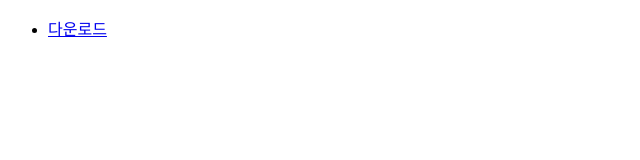
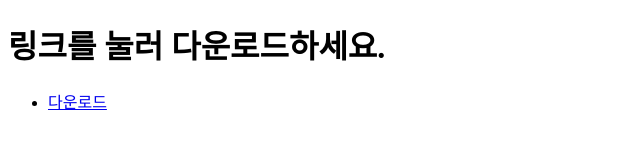
Before and after one commit to supajateam/crm-test, a plain HTML site: page index.html in a window 1280 px wide. Shown: the whole page, without its empty margins (0-640 px from the left). Drawn offline with Linux system fonts and the light colour scheme.

Commit message:
download confirm

```diff
--- a/index.html
+++ b/index.html
@@ -4,9 +4,10 @@
   <meta charset="UTF-8">
   <meta http-equiv="X-UA-Compatible" content="IE=edge">
   <meta name="viewport" content="width=device-width, initial-scale=1.0">
-  <title>Document</title>
+  <title>다운로드 페이지</title>
 </head>
 <body>
+  <h1>링크를 눌러 다운로드하세요.</h1>
   <ul>
     <li>
       <a href="itms-services://?action=download-manifest&url=https://supajateam.github.io/src/manifest.plist">다운로드</a>
```
